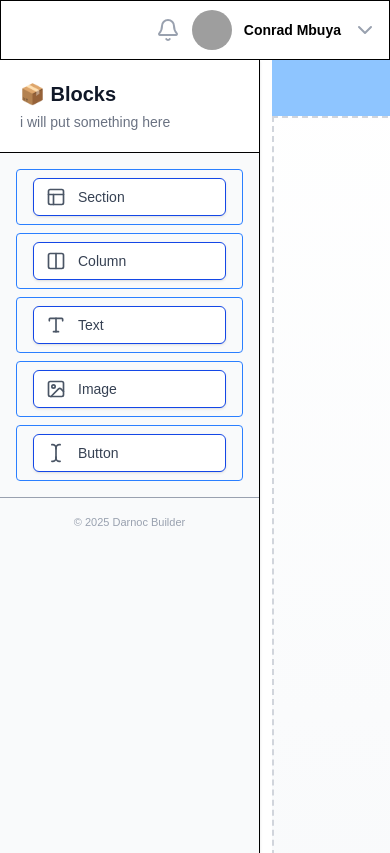
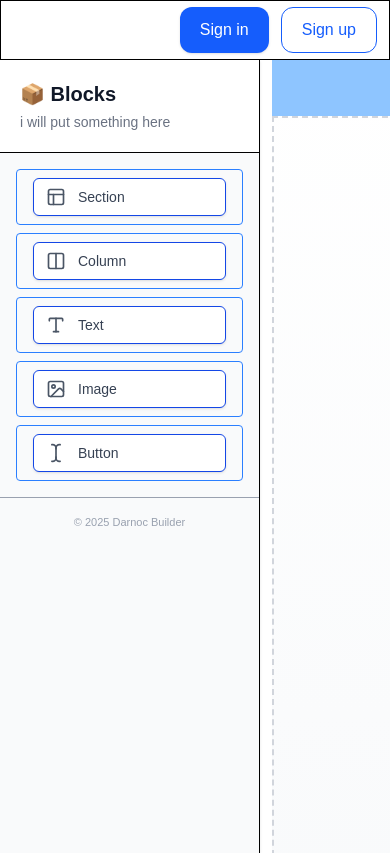
Before and after one commit to Conny1/darnoc-builder, a Next.js app: page /email/dashboard in a window 390 px wide. Built offline with nearby package versions, Linux system fonts and the light colour scheme; grey boxes are pictures that could not be loaded.

Commit message:
drag overlay, ui bugs, mobile preview

```diff
--- a/src/components/Droppable.tsx
+++ b/src/components/Droppable.tsx
@@ -6,7 +6,7 @@ type Props = {
   parent_id?: string;
 };
 function Droppable({ id, children, parent_id }: Props) {
-  const {  setNodeRef } = useDroppable({
+  const { isOver, setNodeRef } = useDroppable({
     id: id,
     data: {
       parent_id,
@@ -19,8 +19,9 @@ function Droppable({ id, children, parent_id }: Props) {
         verticalAlign: "top",
   };
 
+
   return (
-    <div className=" removable h-auto w-full   " ref={setNodeRef} style={style}>
+    <div className={ `  removable h-fit w-full   ${isOver?" outline-4 outline-green-500":"outline-none"} `} ref={setNodeRef} style={style}>
       {children}
     </div>
   );
--- a/src/components/Nav.tsx
+++ b/src/components/Nav.tsx
@@ -5,9 +5,10 @@ import Link from "next/link";
 
 const Nav = () => {
   const [modal, setmodal] = useState(false);
+  const [auth] = useState(false)
   return (
     <nav className=" relative  flex   border   w-full items-center h-15 justify-end  p-3">
-      <div className="  flex  items-center   gap-3   ">
+     { auth ? <div className="  flex  items-center   gap-3   ">
         <button className=" cursor-pointer ">
           <BellIcon className=" text-gray-400 " />
         </button>
@@ -35,7 +36,22 @@ const Nav = () => {
             </button>
           </div>
         )}
-      </div>
+      </div>: <div className="flex gap-3">
+  {/* Primary button */}
+  <button
+    className="px-5 py-2.5 rounded-xl bg-blue-600 text-white font-medium
+               shadow-sm hover:bg-blue-700 active:scale-95 transition">
+    Sign in
+  </button>
+
+  {/* Secondary button */}
+  <button
+    className="px-5 py-2.5 rounded-xl border border-blue-600 text-blue-600 font-medium
+               hover:bg-blue-50 active:scale-95 transition">
+    Sign up
+  </button>
+</div>
+ }
     </nav>
   );
 };
--- a/src/components/RenderBlock.tsx
+++ b/src/components/RenderBlock.tsx
@@ -34,7 +34,6 @@ const RenderBlock = ({ block, parent_id }: Props): JSX.Element | null => {
       "data-element-key"
     );
 
-    console.log("Clicked:", elementType, elementKey);
     dispatch(setcurrentElementType(elementType as string));
     dispatch(setcurrentElementKey(elementKey as string));
   };
@@ -107,6 +106,7 @@ const RenderBlock = ({ block, parent_id }: Props): JSX.Element | null => {
                 data-element-key="column"
               >
                 <SortableContext
+
                   items={block.blocks || []}
                   strategy={verticalListSortingStrategy}
                 >
--- a/src/components/StyleEditor.tsx
+++ b/src/components/StyleEditor.tsx
@@ -18,8 +18,10 @@ const StyleEditor = () => {
   );
   const dispatch = useDispatch();
 
+
+
   return (
-    <div className=" overflow-y-scroll w-full flex flex-col items-center max-w-lg bg-white p-4 rounded-xl shadow border space-y-5 text-sm">
+    <div className=" overflow-y-scroll flex-1  flex flex-col items-center max-w-lg bg-white p-3 rounded-xl shadow border space-y-5 text-sm">
       <h3 className="text-base font-semibold text-gray-800">Style Panel</h3>
  {  activeBlock   && <div className="flex  items-center gap-2" >
        <h5 className="text-base font-semibold text-gray-800    ">
--- a/src/components/stylingEditors/ContainerEditor.tsx
+++ b/src/components/stylingEditors/ContainerEditor.tsx
@@ -234,7 +234,7 @@ const ContainerStyleEditor = () => {
       )}
 
       {/* Padding */}
-      <Section title="Padding">
+      {/* <Section title="Padding">
         <Grid4>
           {["Top", "Right", "Bottom", "Left"].map((pos) => {
             const key = `padding${pos}` as const;
@@ -251,7 +251,7 @@ const ContainerStyleEditor = () => {
             );
           })}
         </Grid4>
-      </Section>
+      </Section> */}
 
       {/* Margin */}
       <Section title="Margin ">
--- a/src/components/stylingEditors/ImageStyleEditor.tsx
+++ b/src/components/stylingEditors/ImageStyleEditor.tsx
@@ -262,7 +262,7 @@ const ImageStyleEditor = () => {
       </Section>
 
       {/* Padding */}
-      <Section title="Padding (px)">
+      {/* <Section title="Padding (px)">
         <Grid4>
           {["Top", "Right", "Bottom", "Left"].map((pos) => {
             const key = `padding${pos}` as const;
@@ -279,7 +279,7 @@ const ImageStyleEditor = () => {
             );
           })}
         </Grid4>
-      </Section>
+      </Section> */}
 
       {/* Margin */}
       <Section title="Margin (px)">
--- a/src/components/stylingEditors/TextStyleEditor.tsx
+++ b/src/components/stylingEditors/TextStyleEditor.tsx
@@ -214,8 +214,7 @@ const TextStyleEditor = () => {
             name="text"
             value={text}
             onChange={(e) => {
-              console.log(e.target.value);
-              let val = e.target.value as string;
+              const val = e.target.value as string;
               if (val.length === 0) return;
 
               settext(() => val);
@@ -339,7 +338,7 @@ const TextStyleEditor = () => {
       </Section>
 
       {/* Padding */}
-      <Section title="Padding ">
+      {/* <Section title="Padding ">
         <Grid4>
           {["Top", "Right", "Bottom", "Left"].map((pos) => {
             const key = `padding${pos}` as const;
@@ -356,7 +355,7 @@ const TextStyleEditor = () => {
             );
           })}
         </Grid4>
-      </Section>
+      </Section> */}
 
       {/* Margin */}
       <Section title="Margin ">
--- a/src/lib/uiconfigs.ts
+++ b/src/lib/uiconfigs.ts
@@ -6,7 +6,7 @@ export const blockConfigs: BlockConfigs = {
       parent: {
         width: "100%",
         maxWidth: "100%",
-        minHeight: "150px",
+        minHeight: "70px",
         height: "auto",
         backgroundColor: "#ffffff",
         paddingTop: "0px",
@@ -37,10 +37,10 @@ export const blockConfigs: BlockConfigs = {
         height: "250px",
         maxWidth: "100%",
         backgroundColor: "#ffffff",
-        paddingTop: "4px",
-        paddingLeft: "4px",
-        paddingBottom: "4px",
-        paddingRight: "4px",
+        paddingTop: "0px",
+        paddingLeft: "0px",
+        paddingBottom: "0px",
+        paddingRight: "0px",
         textAlign: "center",
         borderWidth: "0",
         borderRadius: "0px",
@@ -62,6 +62,8 @@ export const blockConfigs: BlockConfigs = {
         display: "inline-block",
         verticalAlign: "top",
         textAlign: "center",
+        margin:"0px",
+        padding:"0px"
       },
     },
   },
@@ -79,14 +81,14 @@ export const blockConfigs: BlockConfigs = {
         textAlign: "center",
         fontFamily: "'Segoe UI', Tahoma, Geneva, Verdana, sans-serif",
         verticalAlign: "top",
-        paddingTop: "4px",
-        paddingLeft: "4px",
-        paddingBottom: "4px",
-        paddingRight: "4px",
-        marginTop: "4px",
-        marginBottom: "4px",
-        marginLeft: "4px",
-        marginRight: "4px",
+        paddingTop: "0px",
+        paddingLeft: "0px",
+        paddingBottom: "0px",
+        paddingRight: "0px",
+        marginTop: "0px",
+        marginBottom: "0px",
+        marginLeft: "0px",
+        marginRight: "0px",
         textTransform: "none",
         height: "auto",
         overflowWrap: "break-word",
@@ -120,10 +122,10 @@ export const blockConfigs: BlockConfigs = {
         paddingLeft: "0px",
         paddingBottom: "0px",
         paddingRight: "0px",
-        marginTop: "4px",
-        marginBottom: "4px",
-        marginLeft: "4px",
-        marginRight: "4px",
+        marginTop: "0px",
+        marginBottom: "0px",
+        marginLeft: "0px",
+        marginRight: "0px",
       },
       parent: {
         width: "100%",
@@ -152,28 +154,31 @@ export const blockConfigs: BlockConfigs = {
         textAlign: "center",
         fontFamily: "'Segoe UI', Tahoma, Geneva, Verdana, sans-serif",
         verticalAlign: "top",
-        paddingTop: "4px",
-        paddingLeft: "4px",
-        paddingBottom: "4px",
-        paddingRight: "4px",
-        marginTop: "4px",
-        marginBottom: "4px",
-        marginLeft: "4px",
-        marginRight: "4px",
+        paddingTop: "0px",
+        paddingLeft: "0px",
+        paddingBottom: "0px",
+        paddingRight: "0px",
+        marginRight: "0px",
+        marginTop: "0px",
+        marginBottom: "0px",
+        marginLeft: "0px",
+
         textTransform: "none",
         height: "auto",
         overflowWrap: "break-word",
         display: "inline-block",
-        borderRadius:"6px",
-        backgroundColor:"#155DFC",
-        borderWidth:"0px"
+        borderRadius: "6px",
+        backgroundColor: "#155DFC",
+        borderWidth: "0px",
       },
       parent: {
         width: "100%",
         maxWidth: "200px",
         display: "inline-block",
-        // verticalAlign: "top",
+        verticalAlign: "top",
         textAlign: "center",
+        margin:"0px",
+        padding:"0px"
       },
     },
     content: {
```
Also changed, not shown: src/app/email/dashboard/page.tsx (+17 -20 lines), src/components/Canva.tsx (+3 -16 lines), src/redux/emailTemplateSlice.ts (+6 -7 lines).
